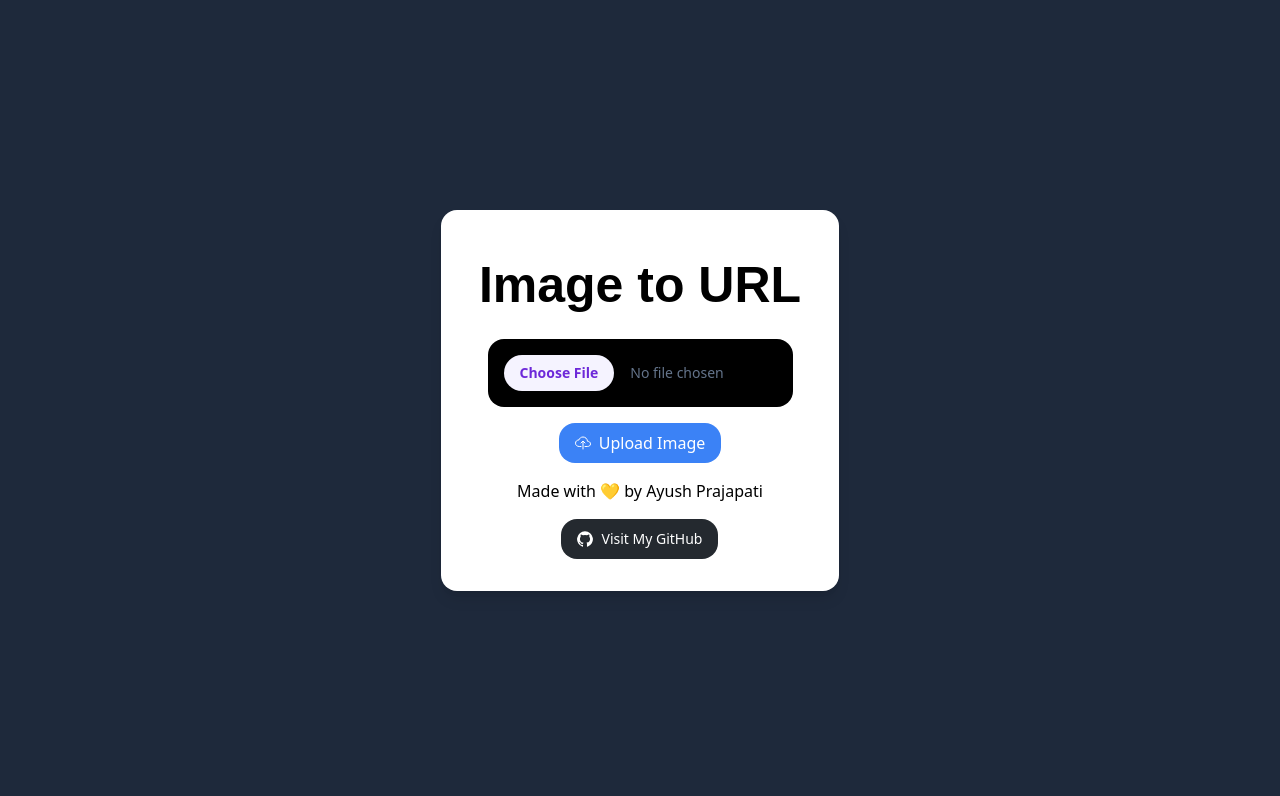
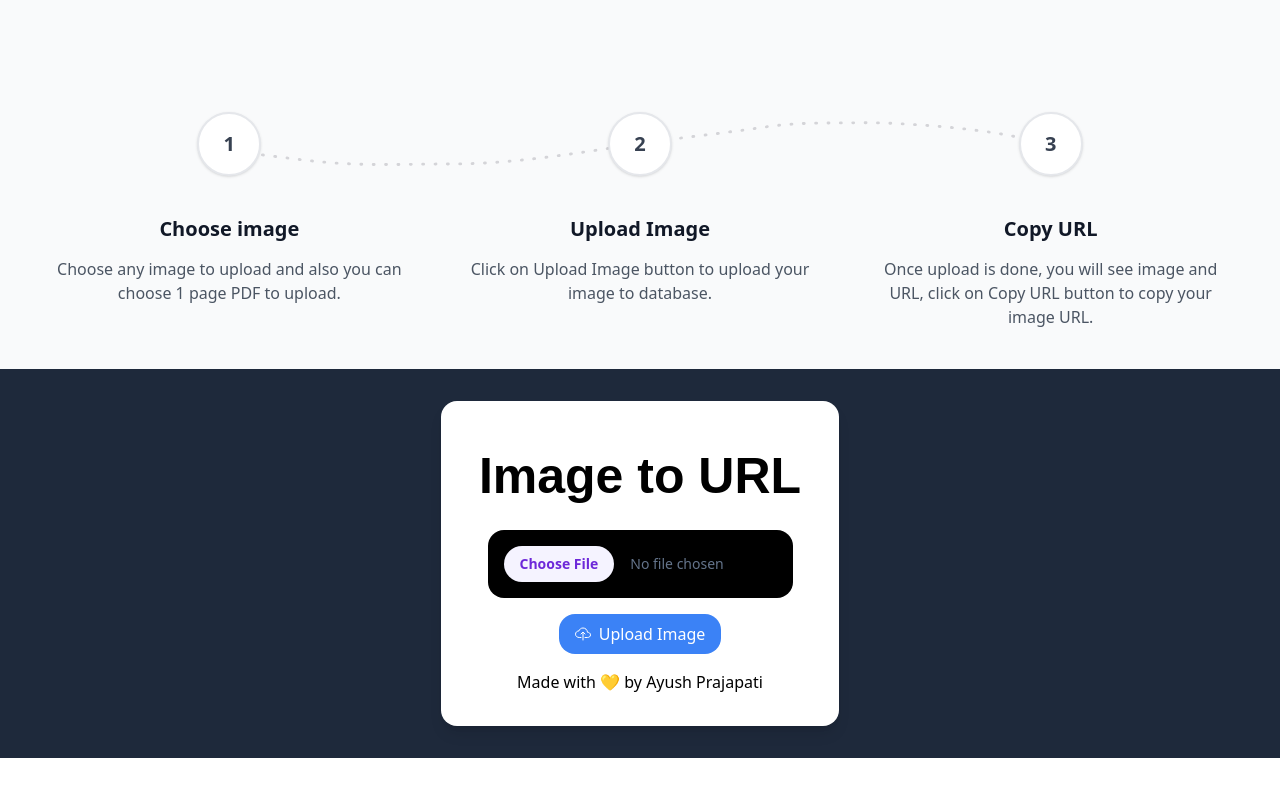
Before and after one commit to ayushp2563/imagetourl, a React (Vite) app: page / in a window 1280 px wide. Shown: the top 796 px of the page. Built offline with nearby package versions, Linux system fonts and the light colour scheme; a web font is replaced by a local one.

Commit message:
added steps about how to use tool.

```diff
--- a/src/App.jsx
+++ b/src/App.jsx
@@ -1,9 +1,11 @@
 import ImageUpload from "./components/ImageUpload";
 import "./App.css";
+import Steps from "./components/Steps";
 
 function App() {
   return (
     <div>
+      <Steps />
       <ImageUpload />
     </div>
   );
--- a/src/components/ImageUpload.jsx
+++ b/src/components/ImageUpload.jsx
@@ -60,7 +60,7 @@ const ImageUpload = () => {
   };
 
   return (
-    <div className="min-h-screen flex justify-center items-center bg-slate-800 px-4 py-4 ">
+    <div className=" flex justify-center items-start bg-slate-800 px-4 py-8 ">
       <div className="flex items-center flex-col justify-center bg-white p-8 rounded-2xl shadow-lg">
         {/* <img className="p-4 w-60 h-66" src={logo} /> */}
         <h1 className="jersey-20-regular">Image to URL</h1>
@@ -112,7 +112,7 @@ const ImageUpload = () => {
           <div className="text-black flex items-center justify-center mt-4">
             Made with 💛 by Ayush Prajapati
           </div>
-          <button
+          {/* <button
             type="button"
             className="text-white bg-[#24292F] hover:bg-[#050708] focus:ring-4 focus:outline-none focus:ring-[#24292F]/50 font-medium rounded-2xl text-sm px-4 py-2.5 text-center inline-flex items-center mt-4 "
             onClick={() => window.open("https://github.com/ayushp2563")}
@@ -131,7 +131,7 @@ const ImageUpload = () => {
               />
             </svg>
             Visit My GitHub
-          </button>
+          </button> */}
         </div>
       </div>
       <ToastContainer />
--- /dev/null
+++ b/src/components/Steps.jsx
@@ -0,0 +1,75 @@
+const Steps = () => {
+  return (
+    <section className="relative overflow-hidden bg-gray-50 dark:bg-gray-900">
+      <div className=" md:mt-0 mb-2 p-4 sm:py-8 lg:pb-8 overflow-hidden">
+        <div className="px-1 mx-auto max-w-7xl sm:px-6 lg:px-8 relative">
+          <div className="relative mt-12 lg:mt-20">
+            <div className="absolute inset-x-0 hidden xl:px-44 top-2 md:block md:px-20 lg:px-28">
+              <svg
+                className="w-full"
+                xmlns="http://www.w3.org/2000/svg"
+                width="875"
+                height="48"
+                viewBox="0 0 875 48"
+                fill="none"
+              >
+                <path
+                  d="M2 29C20.2154 33.6961 38.9915 35.1324 57.6111 37.5555C80.2065 40.496 102.791 43.3231 125.556 44.5555C163.184 46.5927 201.26 45 238.944 45C312.75 45 385.368 30.7371 458.278 20.6666C495.231 15.5627 532.399 11.6429 569.278 6.11109C589.515 3.07551 609.767 2.09927 630.222 1.99998C655.606 1.87676 681.208 1.11809 706.556 2.44442C739.552 4.17096 772.539 6.75565 805.222 11.5C828 14.8064 850.34 20.2233 873 24"
+                  stroke="#D4D4D8"
+                  strokeWidth="3"
+                  strokeLinecap="round"
+                  strokeDasharray="1 12"
+                />
+              </svg>
+            </div>
+            <div className="relative grid grid-cols-1 text-center gap-y-2 sm:gap-y-10 md:gap-y-12 md:grid-cols-3 gap-x-12">
+              <div>
+                <div className="flex items-center justify-center w-8 h-8 sm:w-16 sm:h-16 mx-auto bg-white dark:bg-gray-800 border-2 border-gray-200 dark:border-gray-700 rounded-full shadow">
+                  <span className="text-xl font-semibold text-gray-700 dark:text-gray-200">
+                    1
+                  </span>
+                </div>
+                <h3 className="mt-4 sm:mt-6 text-xl font-semibold leading-tight text-gray-900 dark:text-white md:mt-10">
+                  Choose image
+                </h3>
+                <p className="mt-3 sm:mt-4 text-base text-gray-600 dark:text-gray-400">
+                  Choose any image to upload and also you can choose 1 page PDF
+                  to upload.
+                </p>
+              </div>
+              <div>
+                <div className="flex items-center justify-center w-8 h-8 sm:w-16 sm:h-16 mx-auto bg-white dark:bg-gray-800 border-2 border-gray-200 dark:border-gray-700 rounded-full shadow">
+                  <span className="text-xl font-semibold text-gray-700 dark:text-gray-200">
+                    2
+                  </span>
+                </div>
+                <h3 className="mt-4 sm:mt-6 text-xl font-semibold leading-tight text-gray-900 dark:text-white md:mt-10">
+                  Upload Image
+                </h3>
+                <p className="mt-3 sm:mt-4 text-base text-gray-600 dark:text-gray-400">
+                  Click on Upload Image button to upload your image to database.
+                </p>
+              </div>
+              <div>
+                <div className="flex items-center justify-center w-8 h-8 sm:w-16 sm:h-16 mx-auto bg-white dark:bg-gray-800 border-2 border-gray-200 dark:border-gray-700 rounded-full shadow">
+                  <span className="text-xl font-semibold text-gray-700 dark:text-gray-200">
+                    3
+                  </span>
+                </div>
+                <h3 className="mt-4 sm:mt-6 text-xl font-semibold leading-tight text-gray-900 dark:text-white md:mt-10">
+                  Copy URL
+                </h3>
+                <p className="mt-3 sm:mt-4 text-base text-gray-600 dark:text-gray-400">
+                  Once upload is done, you will see image and URL, click on Copy
+                  URL button to copy your image URL.
+                </p>
+              </div>
+            </div>
+          </div>
+        </div>
+      </div>
+    </section>
+  );
+};
+
+export default Steps;
```
Also changed, not shown: src/assets/IMAGE TO URL.png (deleted).
